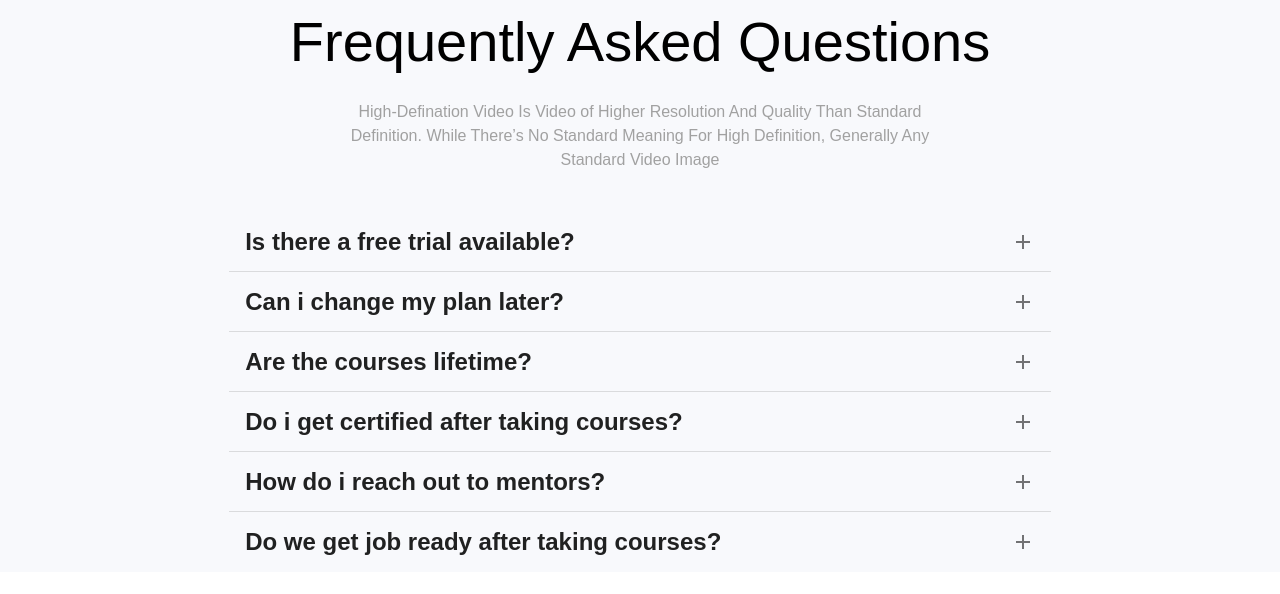
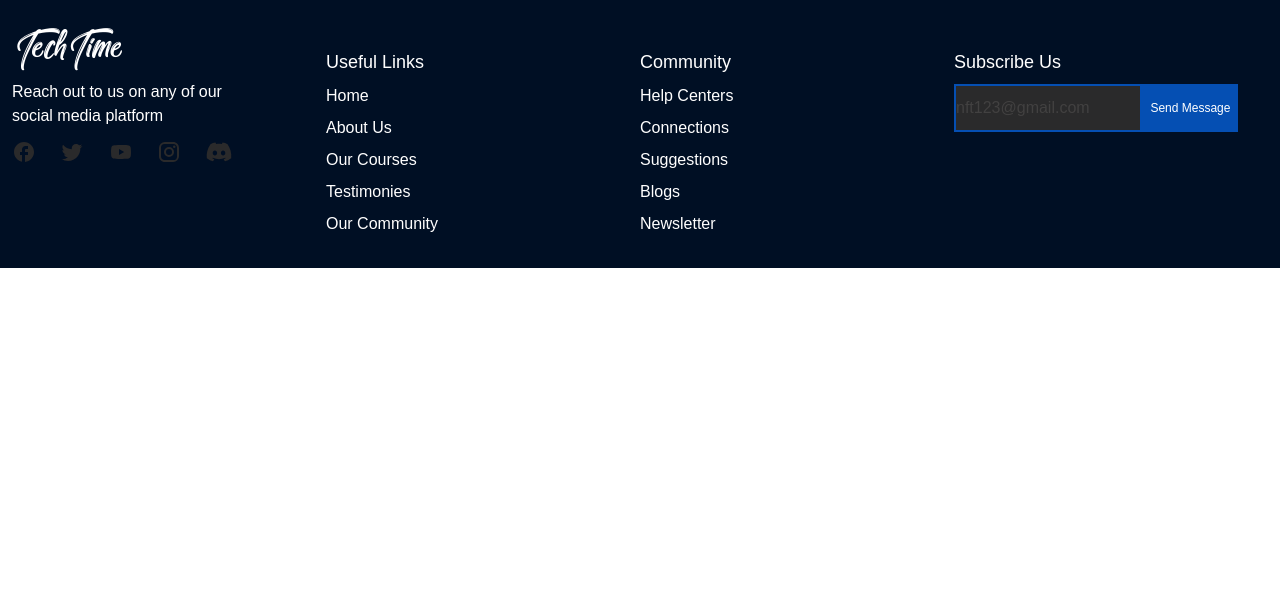
Before and after one commit to MobolajiRichard/techtalent, a React (Create React App) app: page / in a window 1280 px wide. Shown: the top 594 px of the page. Built offline with nearby package versions, Linux system fonts and the light colour scheme; a web font is replaced by a local one.

Commit message:
Footer Created

```diff
--- a/src/App.js
+++ b/src/App.js
@@ -6,6 +6,7 @@ import Course from "./components/courses/Course";
 import Testimonies from "./components/testimony/Testimonies";
 import Connect from "./components/Connect";
 import FAQ from "./components/FAQ";
+import Footer from "./components/Footer";
 
 
 function App() {
@@ -18,7 +19,8 @@ function App() {
    {/* <Course/> */}
    {/* <Testimonies/> */}
    {/* <Connect/> */}
-   <FAQ/>
+   {/* <FAQ/> */}
+   <Footer/>
     </div>
   );
 }
--- a/src/components/Footer.jsx
+++ b/src/components/Footer.jsx
@@ -0,0 +1,45 @@
+import { FacebookTwoTone, Instagram, Twitter, YouTube } from "@mui/icons-material"
+import {ReactComponent as Discord} from '../asset/icon/discord.svg'
+
+const Footer = () => {
+  return (
+    <div className="bg-[#000F24] text-white font-satoshi px-3 py-8 flex flex-col md:flex-row">
+        <div className=" md:basis-1/4">
+            <p className="font-amazing text-xl md:text-3xl">TechTime</p>
+            <p className="mt-3 w-[70%] ">Reach out to us on any of our social media platform</p>
+            <div className="flex justify-between items-center mt-3 w-[60%] md:w-[70%] ">
+                <FacebookTwoTone fontSize='medium' sx={{color:'#2a2a2b'}}/>
+                <Twitter fontSize='medium' sx={{color:'#2a2a2b'}}/>
+                <YouTube fontSize='medium' sx={{color:'#2a2a2b'}}/>
+                <Instagram fontSize='medium' sx={{color:'#2a2a2b'}}/>
+                <Discord/>
+            </div>
+        </div>
+        <div className="mt-4  md:basis-1/4">
+            <p className="font-clash text-lg ">Useful Links</p>
+            <p className="mt-2">Home</p>
+            <p className="mt-2">About Us</p>
+            <p className="mt-2">Our Courses</p>
+            <p className="mt-2">Testimonies</p>
+            <p className="mt-2">Our Community</p>
+        </div>
+        <div className="mt-4  md:basis-1/4">
+        <p className="font-clash text-lg ">Community</p>
+            <p className="mt-2">Help Centers</p>
+            <p className="mt-2">Connections</p>
+            <p className="mt-2">Suggestions</p>
+            <p className="mt-2">Blogs</p>
+            <p className="mt-2">Newsletter</p>
+        </div>
+        <div className="mt-4  md:basis-1/4">
+        <p className="font-clash text-lg">Subscribe Us</p>
+            <div className="flex items-center mt-2">
+                <input className="bg-[#2a2a2b] outline-none border-2 border-[#054FB3] h-12 w-[60%] placeholder-[#424141]" placeholder="nft123@gmail.com"/>
+                <button className="bg-[#054FB3] text-xs px-2 h-12">Send Message</button>
+            </div>
+        </div>
+    </div>
+  )
+}
+
+export default Footer
```
Also changed, not shown: src/asset/icon/discord.svg (added).
